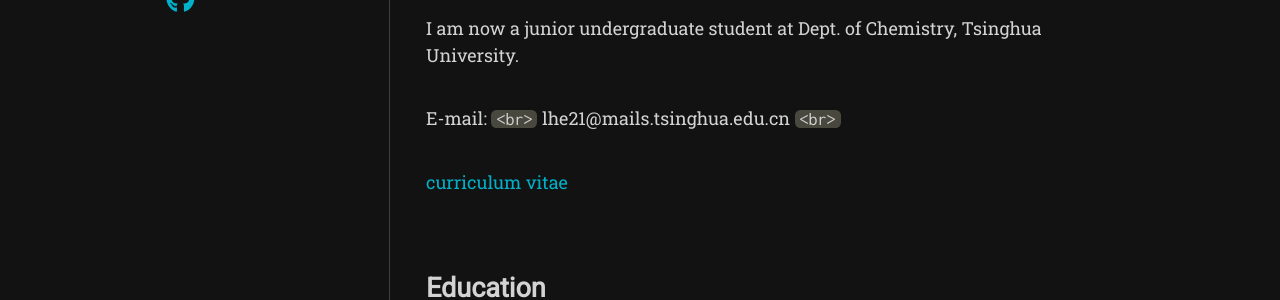
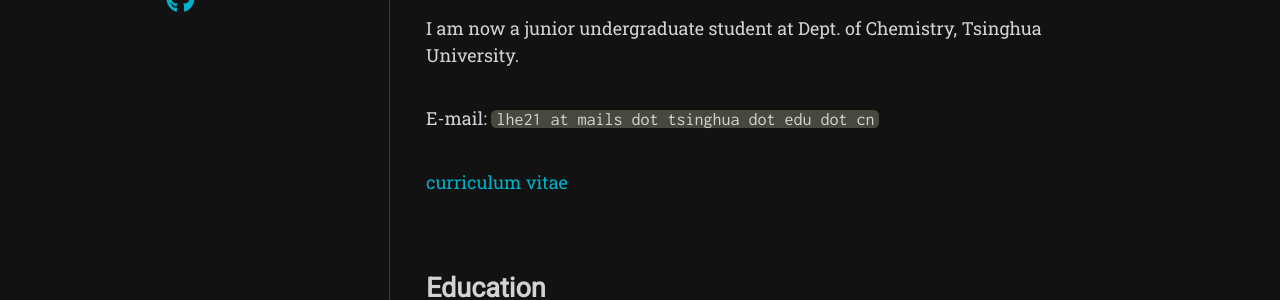
Before and after one commit to haoen2021/haoen2021.github.io, a Jekyll site: the page built from about.md, in a window 1280 px wide. Shown: the part 393-693 px from the top of the page. Built offline with Jekyll 4.4.1, drawn with Linux system fonts in a browser that asks for light colours; nearby versions of some CDN libraries; some web fonts are replaced.

Commit message:
dot about

```diff
--- a/about.md
+++ b/about.md
@@ -7,8 +7,7 @@
 
 I am now a junior undergraduate student at Dept. of Chemistry, Tsinghua University.
 
-E-mail: `<br>`
-lhe21@mails.tsinghua.edu.cn `<br>`
+E-mail: `lhe21 at mails dot tsinghua dot edu dot cn`
 
 [curriculum vitae](documents/main.pdf)
 
```
